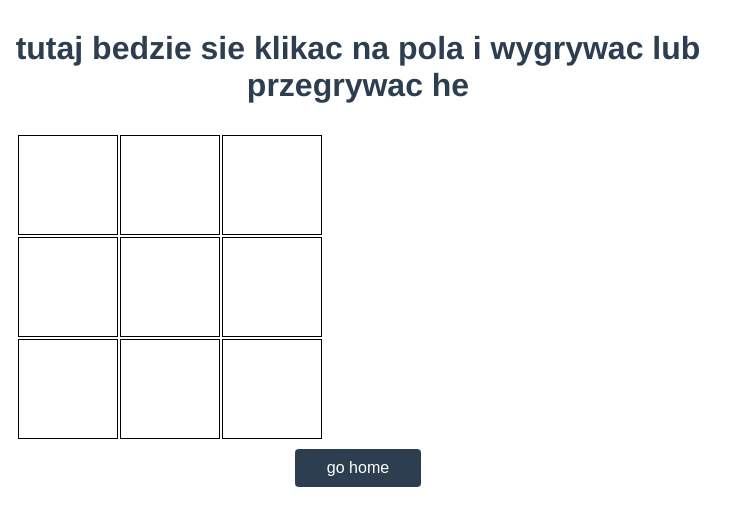
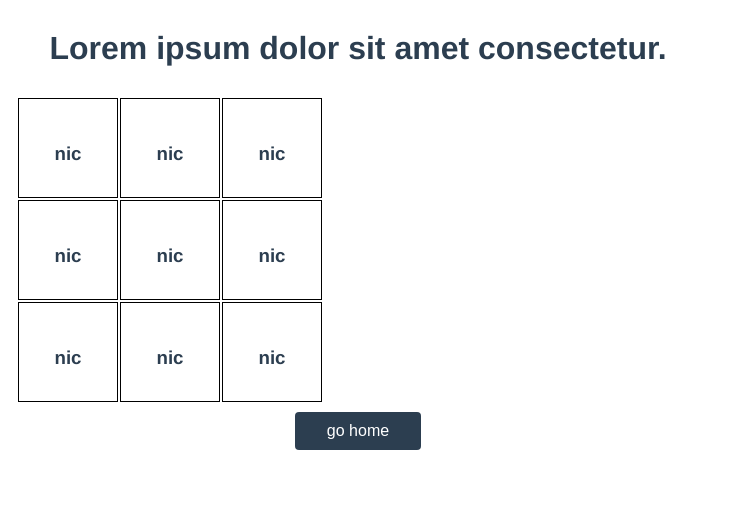
Before and after one commit to sadblondeboi/better-tictactoe, a Vue app: page /game in a window 1280 px wide. Shown: the top 526 px of the page, without its empty margins (0-746 px from the left). Built offline with nearby package versions, Linux system fonts and the light colour scheme.

Commit message:
win checking works

```diff
--- a/src/App.vue
+++ b/src/App.vue
@@ -21,7 +21,7 @@ export default {
   font-family: 'Avenir', Helvetica, Arial, sans-serif;
   -webkit-font-smoothing: antialiased;
   -moz-osx-font-smoothing: grayscale;
-  text-align: center;
+
   color: #2c3e50;
   margin-top: 30px;
 
--- a/src/components/Game.vue
+++ b/src/components/Game.vue
@@ -1,9 +1,9 @@
 <template>
-    <div>
-    <h1>tutaj bedzie sie klikac na pola i wygrywac lub przegrywac he </h1>
+    <div class="wrapper">
+    <h1>Lorem ipsum dolor sit amet consectetur.</h1>
 
     <div class="board">
-        <GameTile class="tile" v-for="(tile, i) in tiles" :key="i" :tileData="tile"/>
+        <GameTile  v-on:tile-captured="winChecker" class="tile" v-for="(tile, i) in tiles" :key="i" :tileData="tile"/>
     </div>
 
     <button @click='goHome'>go home</button>
@@ -17,7 +17,7 @@ import TileData from '../../TileData.js';
 export default {
     created: function () {
         for(let i = 0; i < 9; i++) {
-            this.tiles.push(new TileData(null, i));
+            this.tiles.push(new TileData("nic", i));
         }
     },
     components: {
@@ -27,20 +27,52 @@ export default {
         return{
             tiles: [],
             winConditions: [
-                [0, 1, 2], [3, 4, 5], [6, 7, 8], [0, 3, 6], [1, 4, 5], [2, 5, 8], [0, 4, 8], [6, 4, 2]
+                [0, 1, 2], [3, 4, 5], [6, 7, 8], [0, 3, 6], [1, 4, 7], [2, 5, 8], [0, 4, 8], [6, 4, 2]
             ]
+        }
+    },
+    computed: {
+        getActivePlayer() {
+            return this.$store.getters.getActivePlayer;
         }
     },
     methods: {
         goHome() {
             this.$router.push('/');
         },
+        test () {
+            console.log('eh')
+        },
+        changeActivePlayer (payload) {
+            this.$store.commit('changeActivePlayer', payload)
+        },
+
+        winChecker(payload) {
+
+            for(let i = 0; i < this.winConditions.length; i++) {
+                let win = 0;
+                for(let z = 0; z < this.winConditions[i].length; z++) {
+                    if(this.tiles[this.winConditions[i][z]].takenBy == this.getActivePlayer.name)
+                        win++;
+                        if(win == 3){
+                            console.log('true');
+                            return true;
+                    }
+                }
+            }
+            this.changeActivePlayer(payload);
+        }
     },
 }
 
 </script>
 
 <style>
+
+.wrapper {
+    max-width: 700px;
+    text-align: center;
+}
 
 .board {
   padding: 10px;
--- a/src/components/GameTile.vue
+++ b/src/components/GameTile.vue
@@ -31,14 +31,17 @@ export default {
         },
 
         captureTile() {
-            if(this.tileData.takenBy == null){
-                this.tileData.takenBy = this.getActivePlayer.name;
-                this.changeActivePlayer();
-            } else {
-                console.log('zajete przez ' + this.getActivePlayer.name)
-                this.changeActivePlayer();
+            var turn = true;
+            while(turn){
+                if(this.tileData.takenBy == "nic"){
+                    this.tileData.takenBy = this.getActivePlayer.name;
+                    this.$emit('tile-captured')
+                    turn = false;
+                } else {
+                    console.log('zajete przez ' + this.getActivePlayer.name);
+                    break;
+                }
             }
-
         }
     },
 }
--- a/src/components/Home.vue
+++ b/src/components/Home.vue
@@ -3,11 +3,12 @@
         <h2>Better tictactoe with vue and vuex.</h2>
         <form v-on:submit.prevent action="submit"  @submit="startGame">
             <div class="insideform">
-                    <h3>Player 1 name:</h3>
-                    <h3>Player 2 name:</h3>
-                    <input v-model="player2" type="text">
-                    <input v-model="player1" type="text">
+                    <h3 class="item">Player 1 name:</h3>
+                    <h3 class="item">Player 2 name:</h3>
+                    <input class="item" v-model="player2" type="text">
+                    <input class="item" v-model="player1" type="text">
             </div>
+            <br>
             <button type="submit">Play</button>
         </form>
     </div>
@@ -56,9 +57,16 @@ export default {
     display: grid;
     grid-template-columns: 1fr 1fr;
     grid-template-rows: 36px 36px;
-    grid-gap: 15px;
+    grid-gap: 5px;
     padding: 10px;
     font-size: 16px;
+    text-align: center;
+}
+
+.item {
+    display: flex;
+    justify-content: center;
+    align-items: center;
 }
 
 button {
--- a/src/store.js
+++ b/src/store.js
@@ -27,7 +27,7 @@ export const store = new Vuex.Store({
             const player = state.players.find(element => element.id == playerId);
             player.active = true;
         },
-        changeActivePlayer (state) {
+        changeActivePlayer (state, payload) {
             var activePlayer = state.players.find(element => element.active == true);
             var unactivePlayer = state.players.find(element => element.active == false);
 
```
